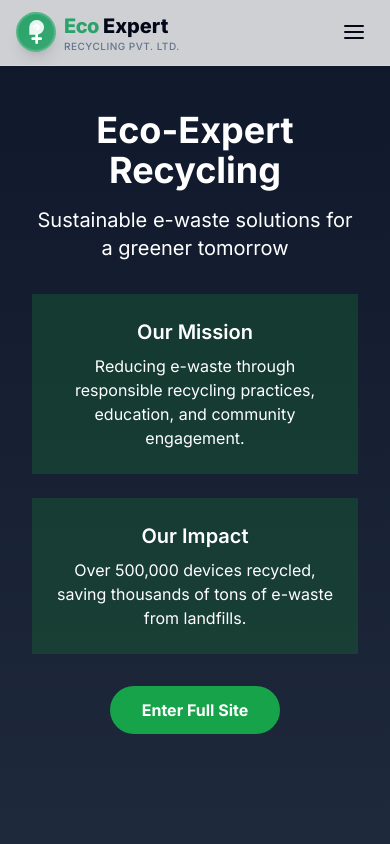
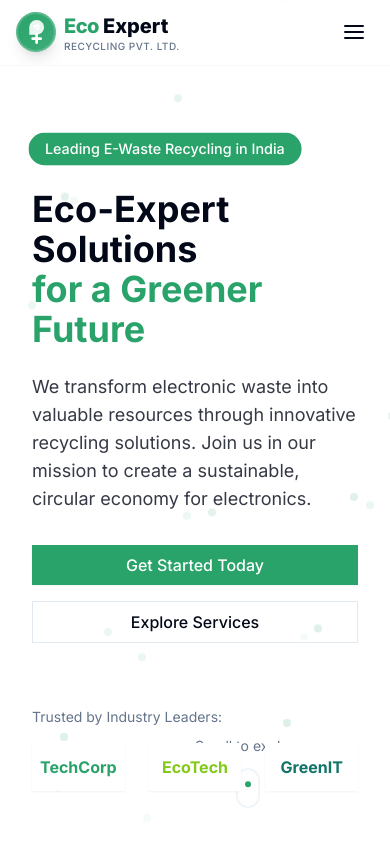
Before and after one commit to mamba-69/Eco12, a Next.js app: page / in a window 390 px wide. Built offline with nearby package versions, Linux system fonts and the light colour scheme.

Commit message:
Removed pages folder and app/app directory, restored original main page content

```diff
--- a/src/app/app/page.tsx
+++ /dev/null
@@ -1,18 +0,0 @@
-import Hero from "@/app/components/home/Hero";
-import Mission from "@/app/components/home/Mission";
-import MediaSlider from "@/app/components/home/MediaSlider";
-import Features from "@/app/components/home/Features";
-
-export const dynamic = "force-dynamic";
-export const revalidate = 0;
-
-export default function AppPage() {
-  return (
-    <div className="overflow-x-hidden">
-      <Hero />
-      <Mission />
-      <Features />
-      <MediaSlider />
-    </div>
-  );
-}
--- a/src/app/page.tsx
+++ b/src/app/page.tsx
@@ -1,39 +1,18 @@
-import Link from "next/link";
+import Hero from "@/app/components/home/Hero";
+import Mission from "@/app/components/home/Mission";
+import MediaSlider from "@/app/components/home/MediaSlider";
+import Features from "@/app/components/home/Features";
+
+export const dynamic = "force-dynamic";
+export const revalidate = 0;
 
 export default function Home() {
   return (
-    <div className="flex min-h-screen flex-col items-center justify-center p-8 bg-gradient-to-b from-slate-900 to-slate-800 text-white">
-      <h1 className="text-4xl md:text-5xl font-bold text-center">
-        Eco-Expert Recycling
-      </h1>
-      <p className="mt-4 text-xl text-center">
-        Sustainable e-waste solutions for a greener tomorrow
-      </p>
-
-      <div className="mt-8 grid grid-cols-1 md:grid-cols-2 gap-6 text-center max-w-2xl">
-        <div className="bg-green-800/40 p-6 rounded-lg">
-          <h2 className="text-xl font-semibold mb-2">Our Mission</h2>
-          <p>
-            Reducing e-waste through responsible recycling practices, education,
-            and community engagement.
-          </p>
-        </div>
-
-        <div className="bg-green-800/40 p-6 rounded-lg">
-          <h2 className="text-xl font-semibold mb-2">Our Impact</h2>
-          <p>
-            Over 500,000 devices recycled, saving thousands of tons of e-waste
-            from landfills.
-          </p>
-        </div>
-      </div>
-
-      <a
-        href="/app"
-        className="mt-8 bg-green-600 hover:bg-green-700 text-white font-bold py-3 px-8 rounded-full transition-all"
-      >
-        Enter Full Site
-      </a>
+    <div className="overflow-x-hidden">
+      <Hero />
+      <Mission />
+      <Features />
+      <MediaSlider />
     </div>
   );
 }
--- a/src/pages/index.tsx
+++ /dev/null
@@ -1,39 +0,0 @@
-import Link from "next/link";
-
-export default function LegacyHomePage() {
-  return (
-    <div className="flex min-h-screen flex-col items-center justify-center p-8 bg-gradient-to-b from-slate-900 to-slate-800 text-white">
-      <h1 className="text-4xl md:text-5xl font-bold text-center">
-        Eco-Expert Recycling
-      </h1>
-      <p className="mt-4 text-xl text-center">
-        Sustainable e-waste solutions for a greener tomorrow
-      </p>
-
-      <div className="mt-8 grid grid-cols-1 md:grid-cols-2 gap-6 text-center max-w-2xl">
-        <div className="bg-green-800/40 p-6 rounded-lg">
-          <h2 className="text-xl font-semibold mb-2">Our Mission</h2>
-          <p>
-            Reducing e-waste through responsible recycling practices, education,
-            and community engagement.
-          </p>
-        </div>
-
-        <div className="bg-green-800/40 p-6 rounded-lg">
-          <h2 className="text-xl font-semibold mb-2">Our Impact</h2>
-          <p>
-            Over 500,000 devices recycled, saving thousands of tons of e-waste
-            from landfills.
-          </p>
-        </div>
-      </div>
-
-      <a
-        href="/"
-        className="mt-8 bg-green-600 hover:bg-green-700 text-white font-bold py-3 px-8 rounded-full transition-all"
-      >
-        Visit Our Site
-      </a>
-    </div>
-  );
-}
```
